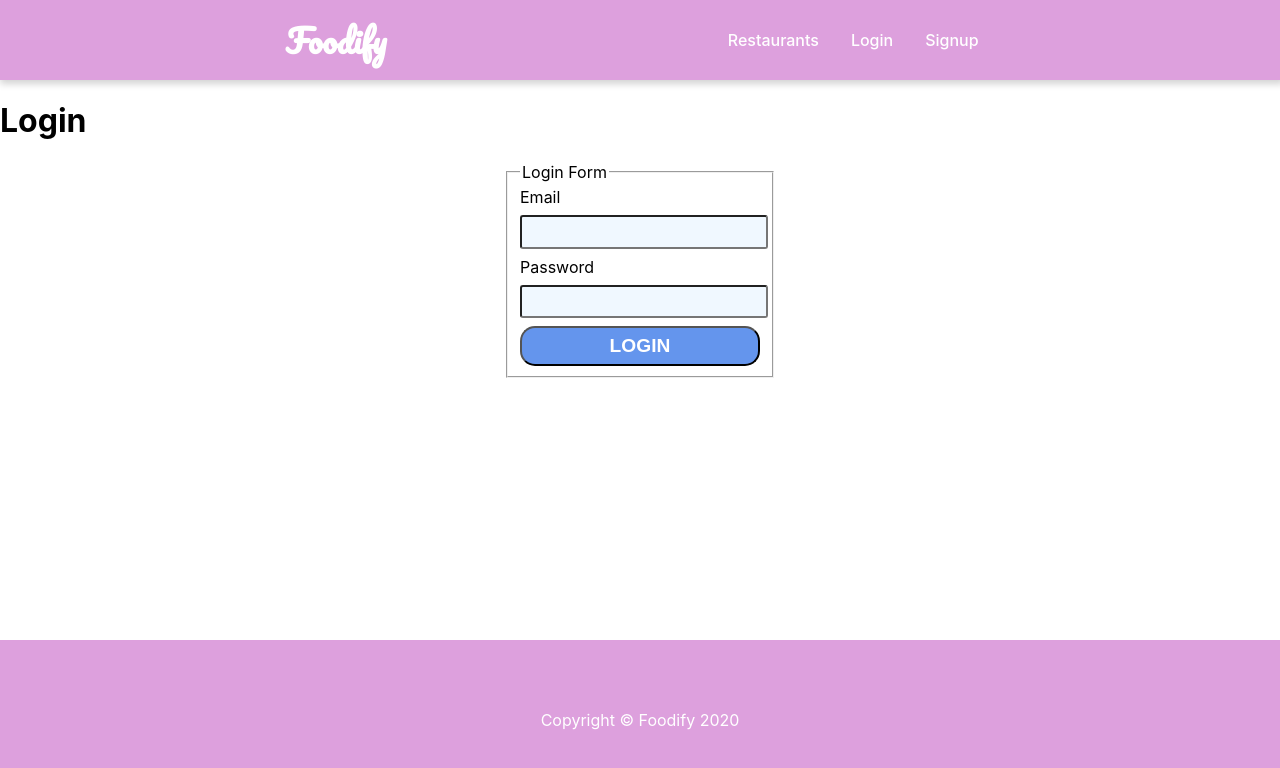
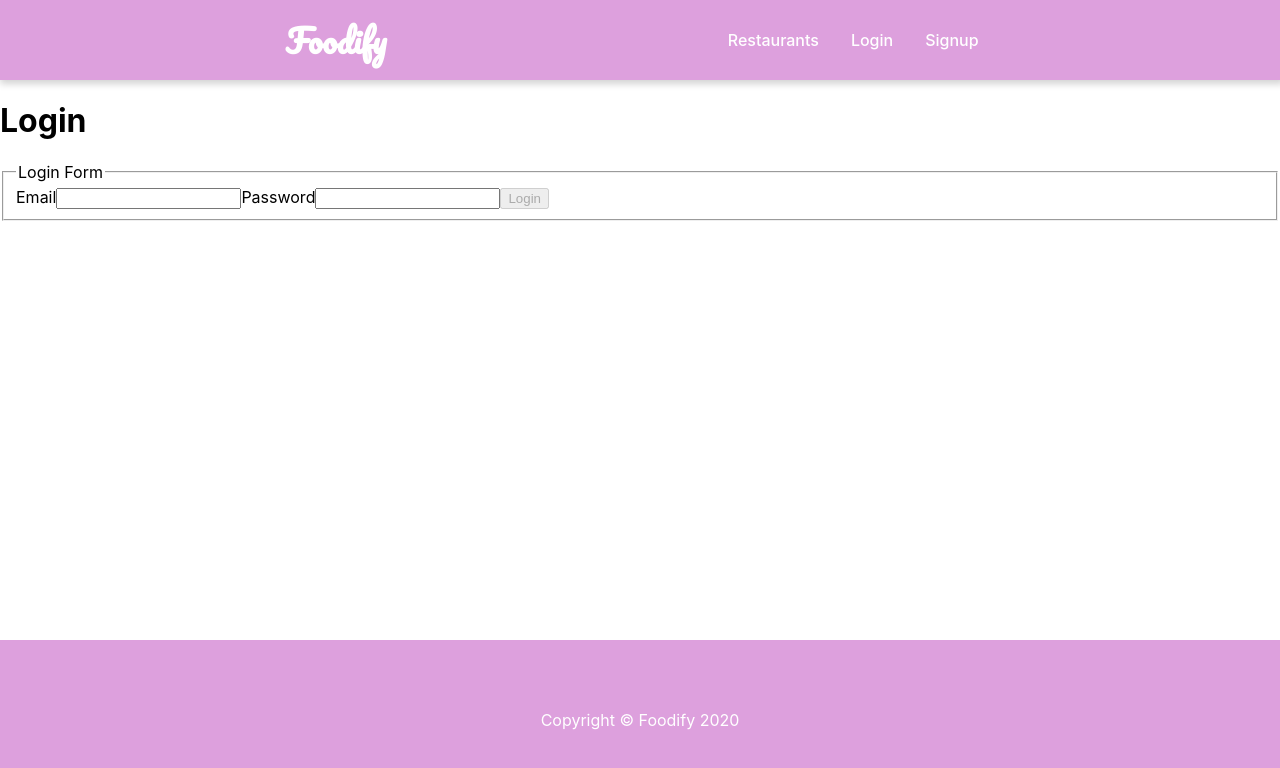
Before and after one commit to arthur-ryoo/Foodify, a React (Create React App) app: page /login in a window 1280 px wide. Shown: the top 768 px of the page. Built offline with nearby package versions, Linux system fonts and the light colour scheme.

Commit message:
add login functionality

```diff
--- a/src/App.js
+++ b/src/App.js
@@ -1,5 +1,5 @@
-import React from 'react';
-import { Switch, Route } from 'react-router-dom';
+import React, { Component } from 'react';
+import { Switch, Route, Redirect } from 'react-router-dom';
 
 import Navbar from './components/Navbar/Navbar';
 import Footer from './components/Footer/Footer';
@@ -10,22 +10,66 @@ import Login from './pages/Login/Login';
 import Signup from './pages/Signup/Signup';
 
 import './App.css';
+import userService from './utils/userService';
 
-function App() {
+class App extends Component {
+  state = {
+    user: userService.getUser()
+  };
+
+  handleSignupOrLogin = () => {
+    this.setState({ user: userService.getUser() });
+  };
+
+  handleLogout = () => {
+    userService.logout();
+    this.setState({ user: null });
+  };
+
+  render() {
     return (
       <div className="App-outer-container">
-      <Navbar />
+        <Navbar handleLogout={this.handleLogout} />
         <div className="App-inner-container">
           <Switch>
             <Route exact path="/" render={props => <Home />} />
-          <Route exact path="/restaurants" render={props => <Restaurants />} />
-          <Route exact path="/login" render={props => <Login />} />
-          <Route exact path="/signup" render={props => <Signup />} />
+            <Route
+              exact
+              path="/restaurants"
+              render={props =>
+                userService.getUser() ? (
+                  <Restaurants />
+                ) : (
+                  <Redirect to="/login" />
+                )
+              }
+            />
+            <Route
+              exact
+              path="/login"
+              render={props => (
+                <Login
+                  {...props}
+                  handleSignupOrLogin={this.handleSignupOrLogin}
+                />
+              )}
+            />
+            <Route
+              exact
+              path="/signup"
+              render={props => (
+                <Signup
+                  {...props}
+                  handleSignupOrLogin={this.handleSignupOrLogin}
+                />
+              )}
+            />
           </Switch>
         </div>
         <Footer />
       </div>
     );
   }
+}
 
 export default App;
--- a/src/components/LoginForm/LoginForm.jsx
+++ b/src/components/LoginForm/LoginForm.jsx
@@ -1,4 +1,7 @@
 import React, { Component } from 'react';
+
+import userService from '../../utils/userService';
+
 import styles from './LoginForm.module.css';
 
 class LoginForm extends Component {
@@ -7,24 +10,46 @@ class LoginForm extends Component {
   getInitialState() {
     return {
       email: '',
-      password: ''
+      password: '',
+      error: ''
     };
   }
 
+  isFormValid = () => {
+    return this.state.email && this.state.password;
+  };
+
   handleChange = event => {
     this.setState({
+      error: '',
       [event.target.name]: event.target.value
     });
   };
 
-  handleSubmit = event => {
+  handleSubmit = async event => {
     event.preventDefault();
-    this.setState(this.getInitialState());
+    if (!this.isFormValid()) return;
+    try {
+      const { email, password } = this.state;
+      await userService.login({ email, password });
+      this.setState(this.getInitialState(), () => {
+        this.props.handleSignupOrLogin();
+        this.props.history.push('/restaurants');
+      });
+    } catch (error) {
+      this.setState({
+        email: '',
+        password: '',
+        error: error.message
+      });
+    }
   };
 
   render() {
     return (
-      <form onSubmit={this.handleSubmit} className={styles.form}>
+      <section className={styles.section}>
+        {this.state.error && <p>{this.state.error}</p>}
+        <form onSubmit={this.handleSubmit}>
           <fieldset>
             <legend>Login Form</legend>
             <label htmlFor="email">Email</label>
@@ -43,9 +68,12 @@ class LoginForm extends Component {
               value={this.state.password}
               onChange={this.handleChange}
             />
-          <button type="submit">Login</button>
+            <button disabled={!this.isFormValid()} type="submit">
+              Login
+            </button>
           </fieldset>
         </form>
+      </section>
     );
   }
 }
--- a/src/pages/Login/Login.jsx
+++ b/src/pages/Login/Login.jsx
@@ -6,7 +6,7 @@ const Login = props => {
   return (
     <div>
       <h1>Login</h1>
-      <LoginForm />
+      <LoginForm {...props} />
     </div>
   );
 };
```
Lines whose indentation alone changed are shown as unchanged.
